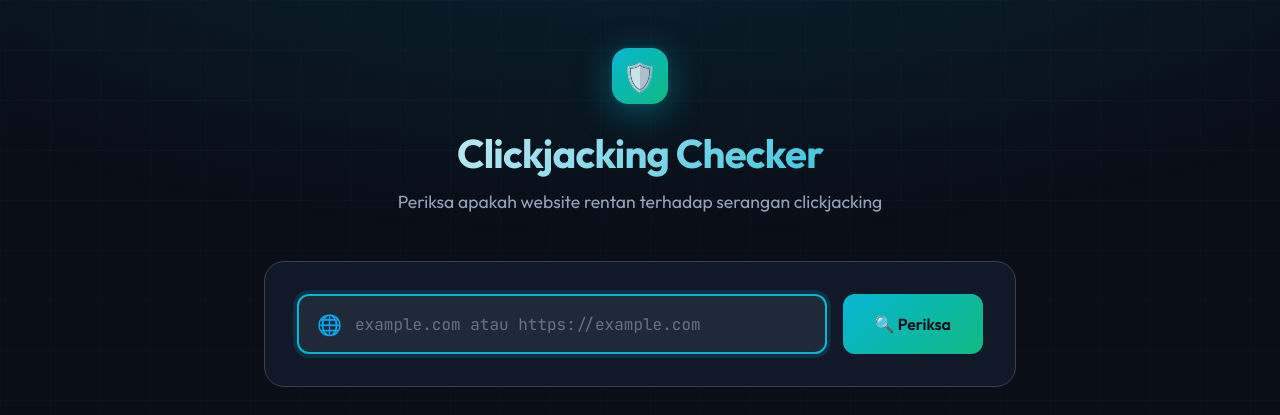
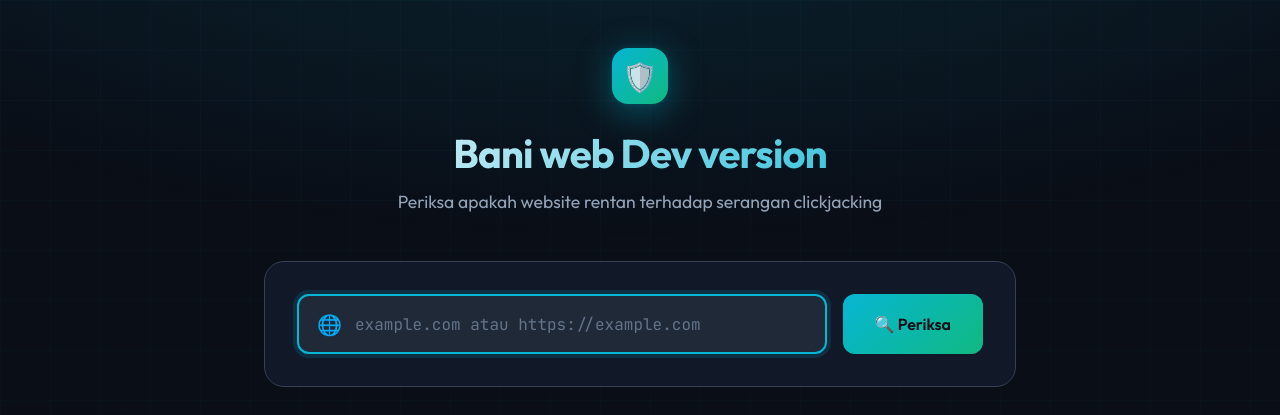
Before and after one commit to ismoyobani/uas-udb-ti2401-240104003, a Flask app: page / in a window 1280 px wide. Shown: the top 415 px of the page. Run offline with Flask 3, Linux system fonts and the light colour scheme.

Commit message:
update head

```diff
--- a/templates/index.html
+++ b/templates/index.html
@@ -3,7 +3,7 @@
 <head>
     <meta charset="UTF-8">
     <meta name="viewport" content="width=device-width, initial-scale=1.0">
-    <title>Clickjacking Vulnerability Checker</title>
+    <title>Bani web Dev version</title>
     <link rel="preconnect" href="https://fonts.googleapis.com">
     <link rel="preconnect" href="https://fonts.gstatic.com" crossorigin>
     <link href="https://fonts.googleapis.com/css2?family=JetBrains+Mono:wght@400;500;600;700&family=Outfit:wght@300;400;500;600;700&display=swap" rel="stylesheet">
@@ -438,7 +438,7 @@
             <div class="logo">
                 <div class="logo-icon">🛡️</div>
             </div>
-            <h1>Clickjacking Checker</h1>
+            <h1>Bani web Dev version</h1>
             <p class="subtitle">Periksa apakah website rentan terhadap serangan clickjacking</p>
         </header>
 
```
